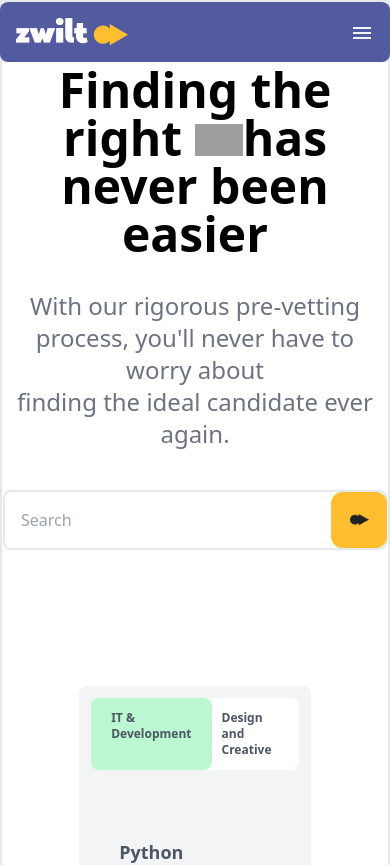
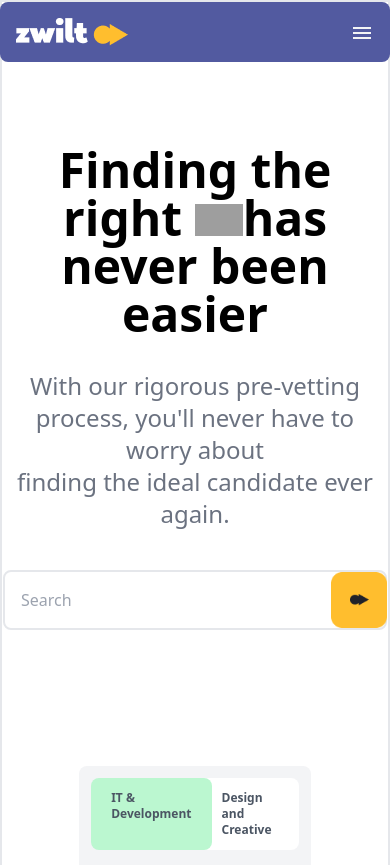
Before and after one commit to vie-tech/punch-frontend-assessment, a React (Create React App) app: page / in a window 390 px wide. Shown: the top 865 px of the page. Built offline with nearby package versions, Linux system fonts and the light colour scheme; grey boxes are pictures that could not be loaded; a web font is replaced by a local one.

Commit message:
extra tweaks and responsiveness

```diff
--- a/src/components/Hero.jsx
+++ b/src/components/Hero.jsx
@@ -5,7 +5,7 @@ import heroGIF from "../config/hero.config";
 const Hero = () => {
   return (
     <>
-      <section className="py-8 grid grid-cols-1 justify-items-center lg:mt-40">
+      <section className="py-8 grid grid-cols-1 justify-items-center lg:mt-40 mt-20">
         {" "}
         {/* border here */}
         <p className="text-5xl font-bold text-center my-8 inline-block">
```
